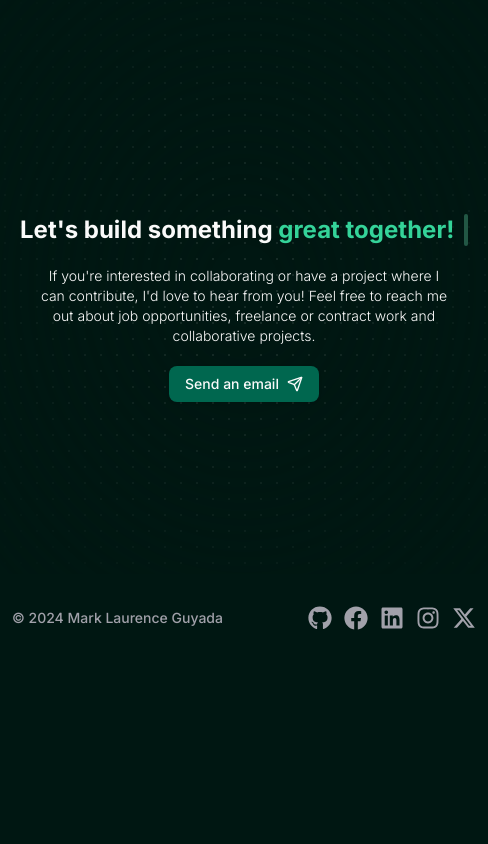
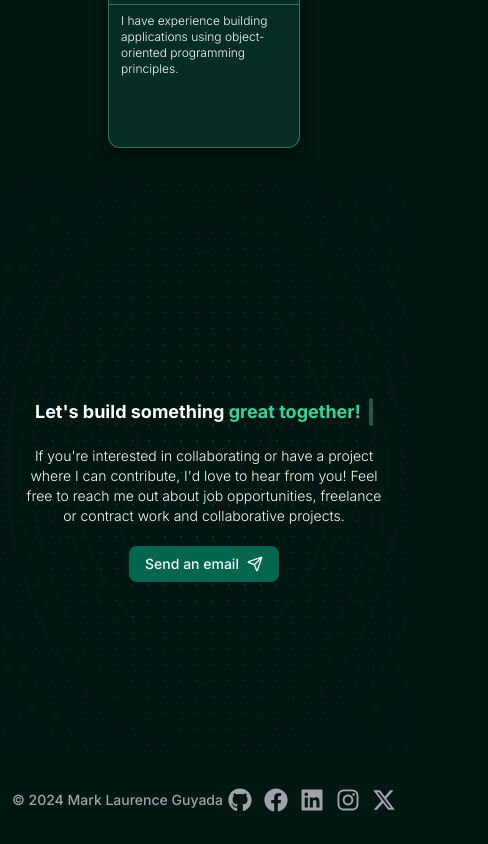
Before and after one commit to aboutMarkDev/my-portfolio, a Next.js app: page / in a window 390 px wide. Shown: the part 4686-5530 px from the top of the page, 488 px wide, since content can reach past the window. Before the commit the page ends 5348 px from the top, so only its background shows below. Built offline with nearby package versions, Linux system fonts and the light colour scheme.

Commit message:
Fix typewriter component in contact

```diff
--- a/components/Contact.tsx
+++ b/components/Contact.tsx
@@ -41,7 +41,7 @@ export default function Contact() {
       {/* Radial gradient faded look */}
       <div className="bg-faded" />
 
-      <div className="w-full max-w-screen-xl mx-auto px-5 py-3 z-20 flex flex-col items-center justify-center">
+      <div className="w-full max-w-screen-xl mx-auto px-5 py-3 z-20 flex flex-col items-center justify-center overflow-hidden">
         <TypewriterEffectSmooth words={contactHeading} />
 
         <motion.div
--- a/components/ui/typewriter-effect.tsx
+++ b/components/ui/typewriter-effect.tsx
@@ -61,7 +61,7 @@ export const TypewriterEffectSmooth = ({
         }}
       >
         <div
-          className="text-2xl lg:text-3xl xl:text-5xl font-bold"
+          className="text-lg md:text-2xl lg:text-3xl xl:text-5xl font-bold"
           style={{
             whiteSpace: "nowrap",
           }}
@@ -83,7 +83,7 @@ export const TypewriterEffectSmooth = ({
           repeatType: "reverse",
         }}
         className={cn(
-          "block rounded-sm w-[4px] h-8 lg:h-9 xl:h-12 bg-emerald-300",
+          "block rounded-sm w-[4px] h-7 md:h-8 lg:h-9 xl:h-12 bg-emerald-300",
           cursorClassName
         )}
       ></motion.span>
```
